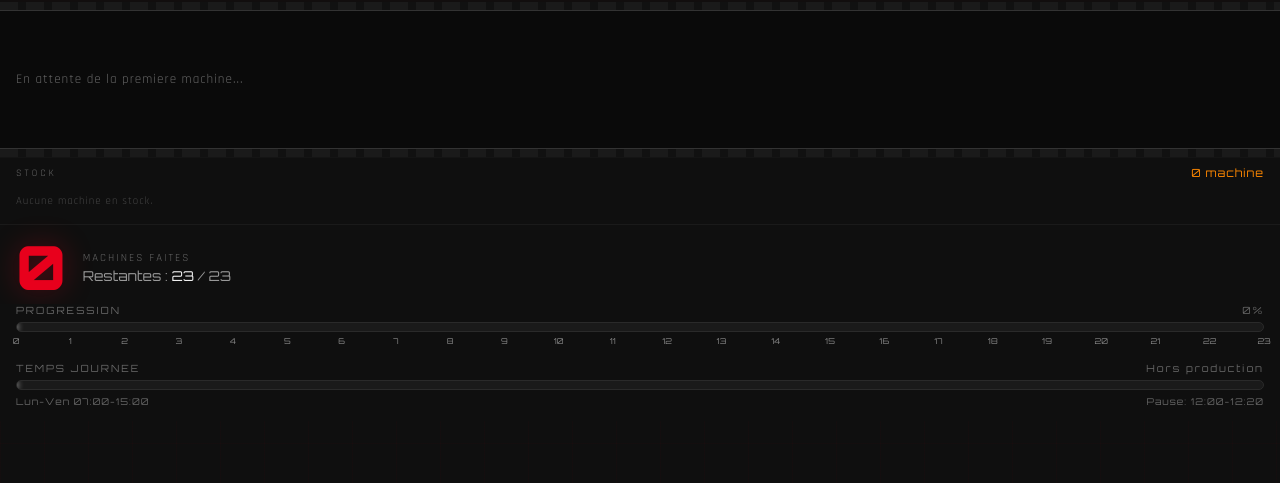
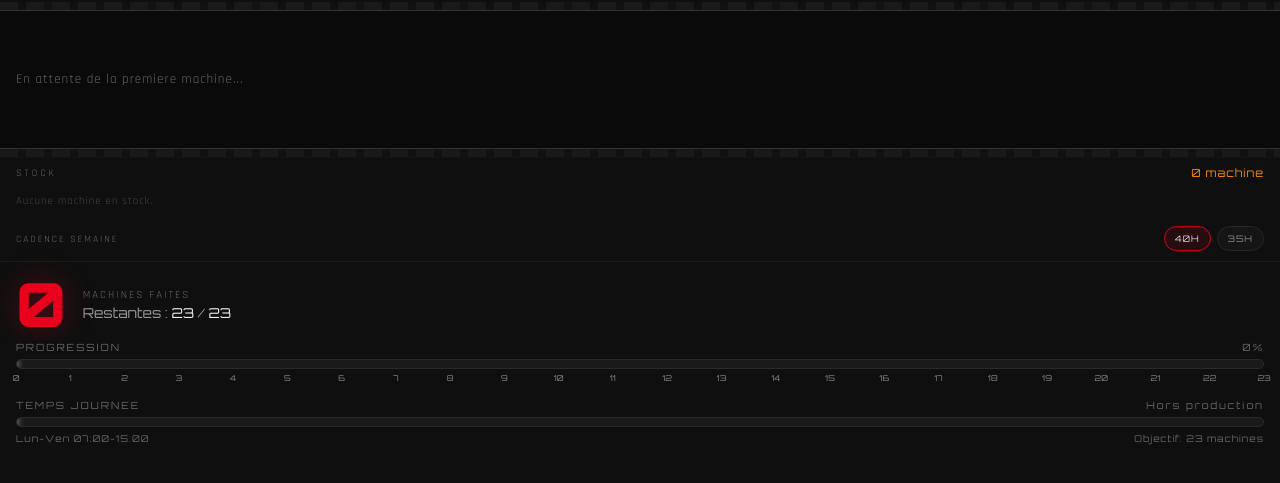
Before and after one commit to deviiyaffa/Yanmar-Track, a plain HTML site: page index.html in a window 1280 px wide. Shown: the part 85-568 px from the top of the page. Drawn offline with Linux system fonts and the light colour scheme; no server answers.

Commit message:
Update stock and schedule presets

```diff
--- a/index.html
+++ b/index.html
@@ -72,6 +72,12 @@ header{position:relative;z-index:2;background:#111;border-bottom:2px solid var(-
 .stock-meta{font-size:0.5rem;color:var(--text-dim);line-height:1.15;margin-top:2px;}
 .stock-action{background:linear-gradient(180deg,rgba(255,176,0,0.96),rgba(255,136,0,0.82));border:1px solid rgba(255,255,255,0.1);border-radius:9px;padding:7px 8px;color:#120800;font-family:'Orbitron',sans-serif;font-size:0.48rem;font-weight:900;letter-spacing:0.8px;cursor:pointer;flex-shrink:0;}
 .stock-empty{color:#444;font-size:0.68rem;letter-spacing:1px;padding:8px 0;}
+.preset-section{position:relative;z-index:1;padding:2px 16px 10px;background:#0f0f0f;display:flex;justify-content:space-between;align-items:center;gap:12px;}
+.preset-label{font-size:0.6rem;letter-spacing:2px;text-transform:uppercase;color:var(--text-dim);}
+.preset-toggle{display:flex;gap:6px;}
+.preset-btn{background:#161616;border:1px solid #2a2a2a;border-radius:999px;padding:6px 10px;color:var(--text-mid);font-family:'Orbitron',sans-serif;font-size:0.56rem;letter-spacing:1px;cursor:pointer;}
+.preset-btn.active{background:rgba(232,0,28,0.12);border-color:var(--red);color:var(--text);}
+.preset-btn.readonly{cursor:default;opacity:0.9;}
 .order-badge{position:absolute;top:-7px;left:50%;transform:translateX(-50%);background:var(--red);color:white;font-family:'Orbitron',sans-serif;font-size:0.45rem;font-weight:700;padding:2px 6px;border-radius:10px;white-space:nowrap;}
 .machine-svg-wrap svg{width:50px;height:42px;display:block;margin:4px auto;}
 .machine-version{font-family:'Orbitron',sans-serif;font-size:0.55rem;font-weight:700;color:var(--red);white-space:nowrap;overflow:hidden;text-overflow:ellipsis;max-width:72px;letter-spacing:0.5px;}
@@ -197,9 +203,16 @@ body{padding-top:max(0px,var(--safe-top));}
     onValue(sharedRef, (snapshot) => {
       if (window._ignoreRemote) return;
       const data = snapshot.val();
-      if (data && Array.isArray(data.stock) && typeof window.stock !== 'undefined') {
-        window.stock = data.stock || [];
-        window.renderStock && window.renderStock();
+      if (data) {
+        if (Array.isArray(data.stock) && typeof window.stock !== 'undefined') {
+          window.stock = data.stock || [];
+          window.renderStock && window.renderStock();
+        }
+        if (data.schedulePreset && typeof window.schedulePreset !== 'undefined' && window.SCHEDULE_PRESETS && window.SCHEDULE_PRESETS[data.schedulePreset]) {
+          window.schedulePreset = data.schedulePreset;
+          window.applySchedulePreset && window.applySchedulePreset();
+          window.updateUI && window.updateUI();
+        }
       }
     });
 
@@ -259,11 +272,19 @@ body{padding-top:max(0px,var(--safe-top));}
   </div>
 </div>
 
+<div class="preset-section">
+  <span class="preset-label">Cadence semaine</span>
+  <div class="preset-toggle">
+    <button class="preset-btn" id="preset40Btn">40H</button>
+    <button class="preset-btn" id="preset35Btn">35H</button>
+  </div>
+</div>
+
 <div class="stats-section">
   <div class="big-counter" id="bigCounter">0</div>
   <div class="counter-info">
     <div class="counter-label">Machines faites</div>
-    <div class="remaining-text">Restantes : <span id="remainingNum">23</span> / 23</div>
+    <div class="remaining-text">Restantes : <span id="remainingNum">23</span> / <span id="goalNum">23</span></div>
   </div>
 </div>
 
@@ -338,6 +359,11 @@ body{padding-top:max(0px,var(--safe-top));}
 <div class="toast" id="toast"></div>
 
 <script>
+var SCHEDULE_PRESETS = {
+  '40h': { goal: 23, workMinutes: 445, shiftEndHour: 15 },
+  '35h': { goal: 20, workMinutes: 385, shiftEndHour: 14 }
+};
+var schedulePreset = '40h';
 var GOAL = 23;
 var WORK_MINUTES = 445;
 var SHIFT_START_HOUR = 7;
@@ -357,20 +383,30 @@ var historique = [];
 var appMode = (window.APP_MODE || 'lecture').toLowerCase();
 var isOperatorMode = appMode === 'operateur';
 
-// Ticks 0..23 positionnés précisément
-(function() {
+function renderProgressTicks() {
   var wrap = document.getElementById('progressTicks');
-  var ticks = [0,1,2,3,4,5,6,7,8,9,10,11,12,13,14,15,16,17,18,19,20,21,22,23];
-  for (var i = 0; i < ticks.length; i++) {
-    var val = ticks[i];
-    var pct = (val / 23) * 100;
+  wrap.innerHTML = '';
+  for (var val = 0; val <= GOAL; val++) {
+    var pct = GOAL === 0 ? 0 : (val / GOAL) * 100;
     var s = document.createElement('span');
     s.className = 'progress-tick';
     s.textContent = val;
     s.style.left = pct + '%';
     wrap.appendChild(s);
   }
-})();
+}
+
+function applySchedulePreset() {
+  var preset = SCHEDULE_PRESETS[schedulePreset] || SCHEDULE_PRESETS['40h'];
+  GOAL = preset.goal;
+  WORK_MINUTES = preset.workMinutes;
+  SHIFT_END_HOUR = preset.shiftEndHour;
+  document.getElementById('goalNum').textContent = GOAL;
+  document.getElementById('timeTargetLabel').textContent = 'Cible: ' + formatMinutesLabel(WORK_MINUTES);
+  document.getElementById('preset40Btn').classList.toggle('active', schedulePreset === '40h');
+  document.getElementById('preset35Btn').classList.toggle('active', schedulePreset === '35h');
+  renderProgressTicks();
+}
 
 function excavatorSVG(color) {
   var c = color || '#e8001c';
@@ -531,6 +567,8 @@ function applyAppMode() {
     noteArea.setAttribute('readonly', 'readonly');
     noteArea.setAttribute('disabled', 'disabled');
   }
+  document.getElementById('preset40Btn').classList.add('readonly');
+  document.getElementById('preset35Btn').classList.add('readonly');
 }
 
 function updateDate() {
@@ -592,8 +630,8 @@ function updateTimeProgress() {
   if (!isWorkingDay(now)) {
     fill.style.width = '0%';
     remainingLabel.textContent = 'Hors production';
-    elapsedLabel.textContent = 'Lun-Ven 07:00-15:00';
-    targetLabel.textContent = 'Pause: 12:00-12:20';
+    elapsedLabel.textContent = 'Lun-Ven 07:00-' + pad(SHIFT_END_HOUR) + ':00';
+    targetLabel.textContent = 'Objectif: ' + GOAL + ' machines';
     return;
   }
 
@@ -634,6 +672,7 @@ function updateUI() {
   void counter.offsetWidth;
   counter.classList.add('pulse');
   document.getElementById('remainingNum').textContent = Math.max(GOAL - count, 0);
+  document.getElementById('goalNum').textContent = GOAL;
   document.getElementById('progressFill').style.width = pct + '%';
   document.getElementById('pctLabel').textContent = pct + '%';
   if (count >= GOAL) {
@@ -910,6 +949,7 @@ function save() {
   localStorage.setItem('yt_machines', JSON.stringify(machines));
   localStorage.setItem('yt_historique', JSON.stringify(historique));
   localStorage.setItem('yt_stock', JSON.stringify(stock));
+  localStorage.setItem('yt_schedule_preset', schedulePreset);
   localStorage.setItem('yt_arret_actif', arretActif ? '1' : '0');
   localStorage.setItem('yt_arret_start', arretStart ? String(arretStart.getTime()) : '');
   saveToFirebase();
@@ -935,6 +975,7 @@ function saveToFirebase() {
     var sharedRef = window._fbRef(window._fbDb, 'yantrack/shared');
     window._fbSet(sharedRef, {
       stock: stock,
+      schedulePreset: schedulePreset,
       lastUpdate: Date.now(),
       _source: 'operateur'
     });
@@ -944,6 +985,8 @@ function saveToFirebase() {
 
 
 function load() {
+  schedulePreset = localStorage.getItem('yt_schedule_preset') || '40h';
+  applySchedulePreset();
   var savedDate = localStorage.getItem('yt_date');
   var today = new Date().toDateString();
   if (savedDate === today) {
@@ -963,9 +1006,20 @@ function load() {
   applyArretState();
 }
 
+function setSchedulePreset(nextPreset) {
+  if (!isOperatorMode) return;
+  if (!SCHEDULE_PRESETS[nextPreset] || schedulePreset === nextPreset) return;
+  schedulePreset = nextPreset;
+  applySchedulePreset();
+  updateUI();
+  showToast('Cadence ' + nextPreset.toUpperCase() + ' active');
+}
+
 document.getElementById('addBtn').addEventListener('click', addMachine);
 document.getElementById('stockBtn').addEventListener('click', addToStock);
 document.getElementById('versionInput').addEventListener('keydown', function(e) { if (e.key === 'Enter') addMachine(); });
+document.getElementById('preset40Btn').addEventListener('click', function() { setSchedulePreset('40h'); });
+document.getElementById('preset35Btn').addEventListener('click', function() { setSchedulePreset('35h'); });
 document.getElementById('modalDelBtn').addEventListener('click', deleteMachine);
 document.getElementById('modalCloseBtn').addEventListener('click', closeModalDirect);
 document.getElementById('modalOverlay').addEventListener('click', function(e) { if (e.target === this) closeModalDirect(); });
@@ -981,9 +1035,11 @@ updateDate();
 setInterval(updateDate, 60000);
 load();
 updateUI();
+setInterval(applyArretState, 30000);
 setInterval(updateTimeProgress, 30000);
 document.addEventListener('visibilitychange', function() {
   if (!document.hidden) {
+    applyArretState();
     updateArretDisplay();
     updateTimeProgress();
   }
```
